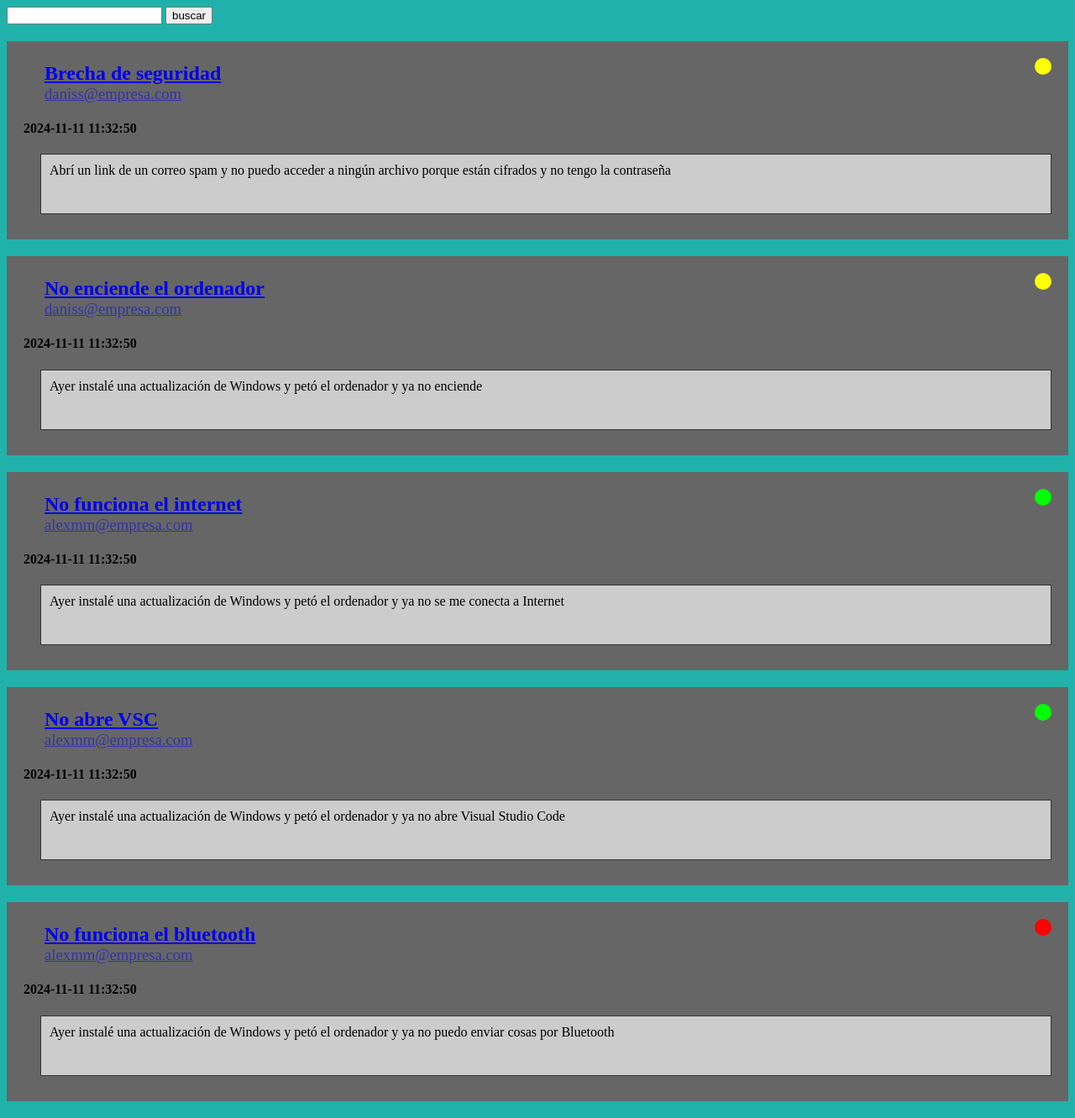
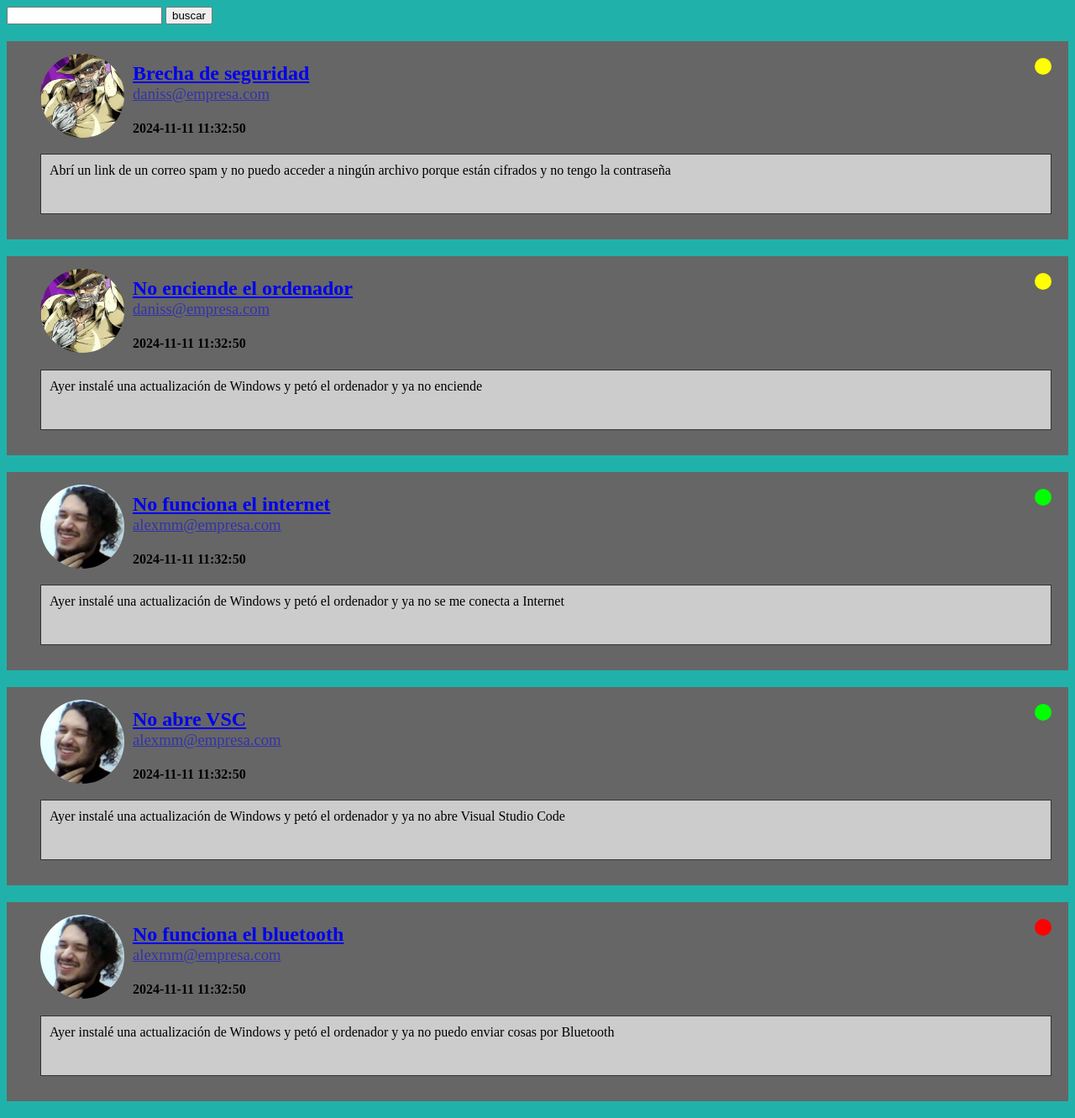
Before and after one commit to DaniVals/Practica-DW2AES-1, a PHP site: page /ticket_list.php in a window 1280 px wide. Shown: the part 36-1367 px from the top of the page at 84% size. Run offline with PHP 8.4, Linux system fonts and the light colour scheme; a user stored in the database is signed in; data comes from the database, SQL or seed files in the repository.

Commit message:
FEAT: foto de perfil en tickets

```diff
--- a/css/ticket_list.css
+++ b/css/ticket_list.css
@@ -53,10 +53,30 @@ pa no quedarme ciego en el bus */
     min-height: 50px;
     padding: 10px;
     margin: 10px 20px;
+
+    clear: both;
 }
-.ticket a {
+.ticket > a {
     /* archivo adjunto*/
     margin: 10px 20px;
+}
+.ticket a:has(img) {
+    /* profile picture */
+    width:  100px;
+    height: 100px;
+
+    float: left;
+
+    /* para el texto de la derecha */
+    margin-right: 10px;
+}
+.ticket img {
+    /* profile picture */
+    width:  100px;
+    height: 100px;
+
+    border-radius: 50px;
+    object-fit: cover;
 }
 
 #not-found-message{
--- a/func.php
+++ b/func.php
@@ -217,6 +217,10 @@ function querryTickets(?int $id_ticket = -1) {
 
 function printTicketParameters($subject, $messBody, $email, $state, $sentDate, ?int $id_ticket = -1, ?string $attachment_name = "") {
 
+    // foto de perfil
+    require "file_dir.php";
+    echo '<a href="profile.php?email='. $email .'"> <img src="' . $profile_picture_directory . $email . '.png" alt="foto de perfil"></a>';
+
     // h2 opcional usando ""
     if ($subject != "") {
         echo "<h2>";
```
Also changed, not shown: css/ticket.css (+16 -1 lines).
